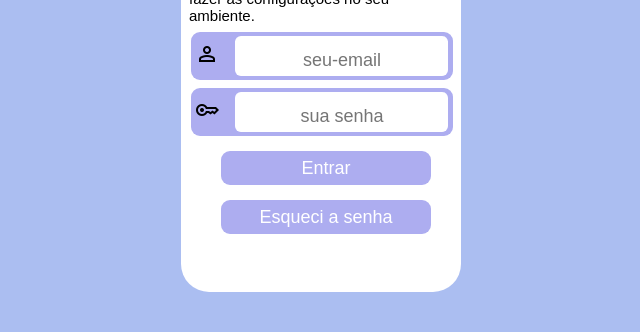
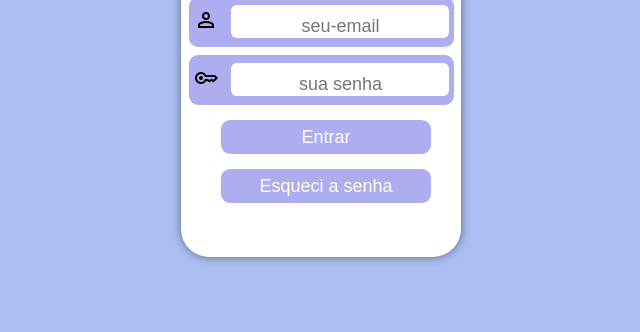
Before and after one commit to danieldelimajj/projeto-login, a plain HTML site: page index.html in a window 1280 px wide. Shown: the part 468-800 px from the top of the page, without its empty margins (319-959 px from the left). Drawn offline with nearby package versions, Linux system fonts and the light colour scheme.

Commit message:
Fiz atualizações no projeto

```diff
--- a/estilos/style.css
+++ b/estilos/style.css
@@ -4,20 +4,33 @@
   padding: 0px;
   margin: 0px;
   font-family: Arial, Helvetica, sans-serif;
+  box-sizing: border-box;
 }
 
 
-body {
+body, html {
   background-color: rgb(171, 190, 241);
+  height: 100vh;
+  width: 100vw;
+}
+
+main {
+  position: relative;
+  height: 100vh;
+  width: 100vw;
+
 }
 
 #login { /*Fundo formulário*/
-  margin: auto;
+  position: absolute;
+  top: 50%;
+  left: 50%;
+  transform: translate(-50%, -50%);
   background-color: white;
   width: 280px;
   height: 650px;
-  margin-top: 110px;
   border-radius: 28px;
+  box-shadow: 0px 0px 10px rgba(0, 0, 0, 0.450);
 }
 
 
@@ -48,20 +61,21 @@ body {
 
 .email, .password { /*Botão E-mail e senha*/
   background-color: rgb(173, 173, 240);
-  width: 262px;
-  height: 48px;
-  margin-left: 10px;
+  width: 265px;
+  height: 50px;
+  margin-left: 8px;
   border-radius: 9px;
+  padding: 1px;
 }
 
 .email input, .password input { /*Botão interno e-mail e senha */
   background-color: white;
   border: none;
   border-radius: 6px;
-  width: 213px;
-  height: 30px;
+  width: 218px;
+  height: 33px;
   padding-top: 10px;
-  margin-left: 12px;
+  margin-left: 9px;
   text-align: center;
   font-size: 18px;
 }
```
